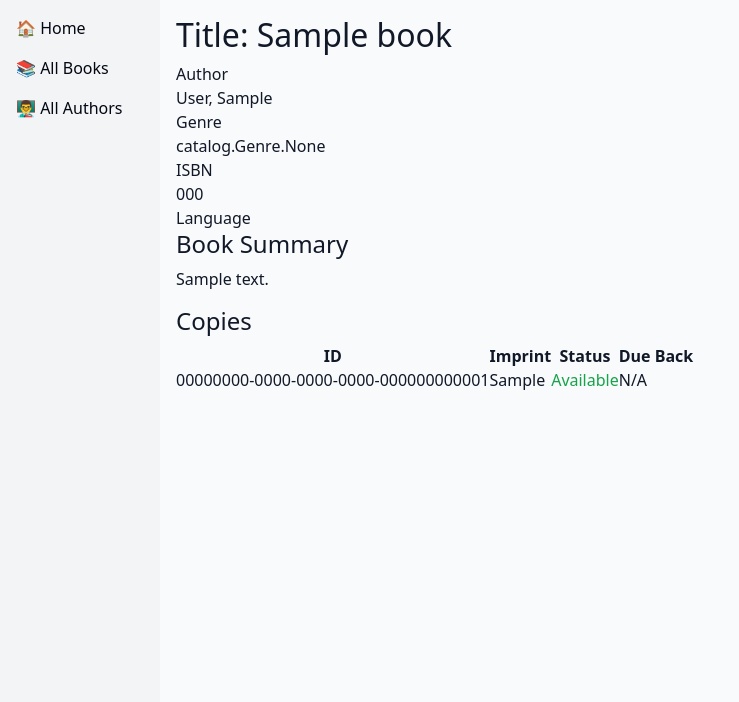
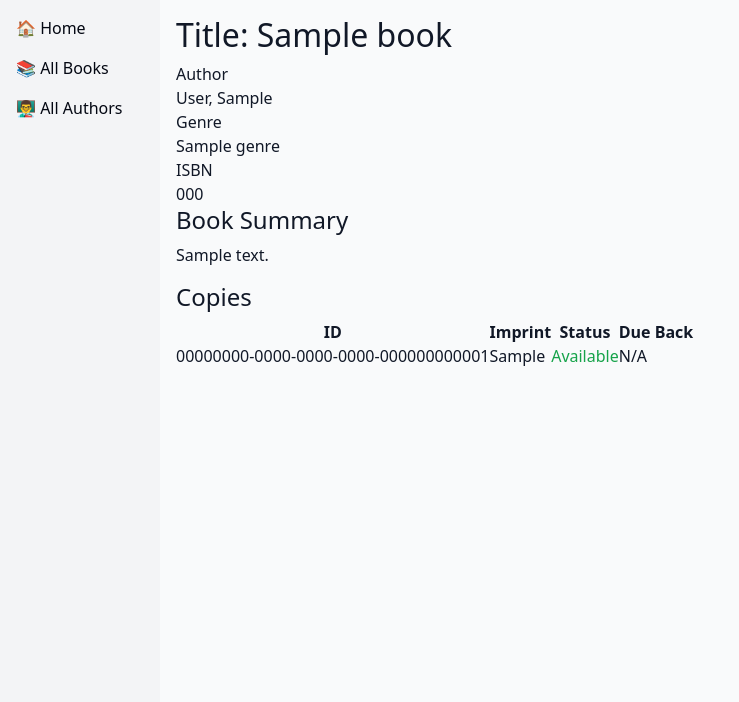
Before and after one commit to golaughlin/django_golden_oaks_library, a Django app: page /catalog/books/1 in a window 1280 px wide. Shown: the part 63-765 px from the top of the page, without its empty margins (0-739 px from the left). Run offline with Django 4.2, Linux system fonts and the light colour scheme; tables that the repository leaves empty hold one stand-in row (values such as "Sample post").

Commit message:
Fixed bugs in book detail page

```diff
--- a/goldenoaklibrary/catalog/templates/catalog/book_detail.html
+++ b/goldenoaklibrary/catalog/templates/catalog/book_detail.html
@@ -12,21 +12,11 @@
         </div>
         <div class="detailed-list__item">
             <dt class="detailed-list__term">Genre</dt>
-            <dd class="detailed-list__desc">
-                <a href="" class="link">{{ book.genre }}</a>
-            </dd>
+            <dd class="detailed-list__desc">{{ book.genre.all|join:", " }}</dd>
         </div>
         <div class="detailed-list__item">
             <dt class="detailed-list__term">ISBN</dt>
-            <dd class="detailed-list__desc">
-                <a href="" class="link">{{ book.isbn }}</a>
-            </dd>
-        </div>
-        <div class="detailed-list__item">
-            <dt class="detailed-list__term">Language</dt>
-            <dd class="detailed-list__desc">
-                <a href="" class="link">{{ book.language }}</a>
-            </dd>
+            <dd class="detailed-list__desc">{{ book.isbn }}</dd>
         </div>
     </dl>
 
```
